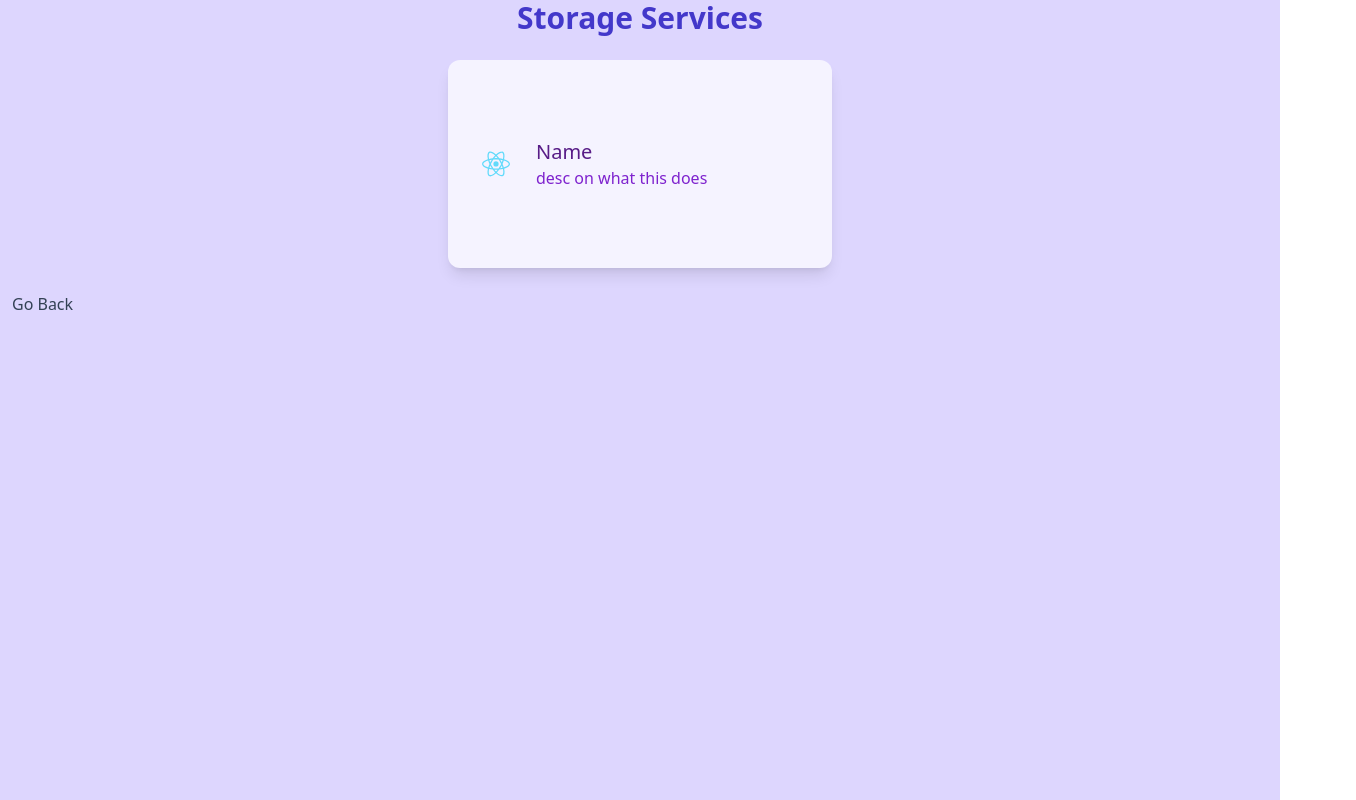
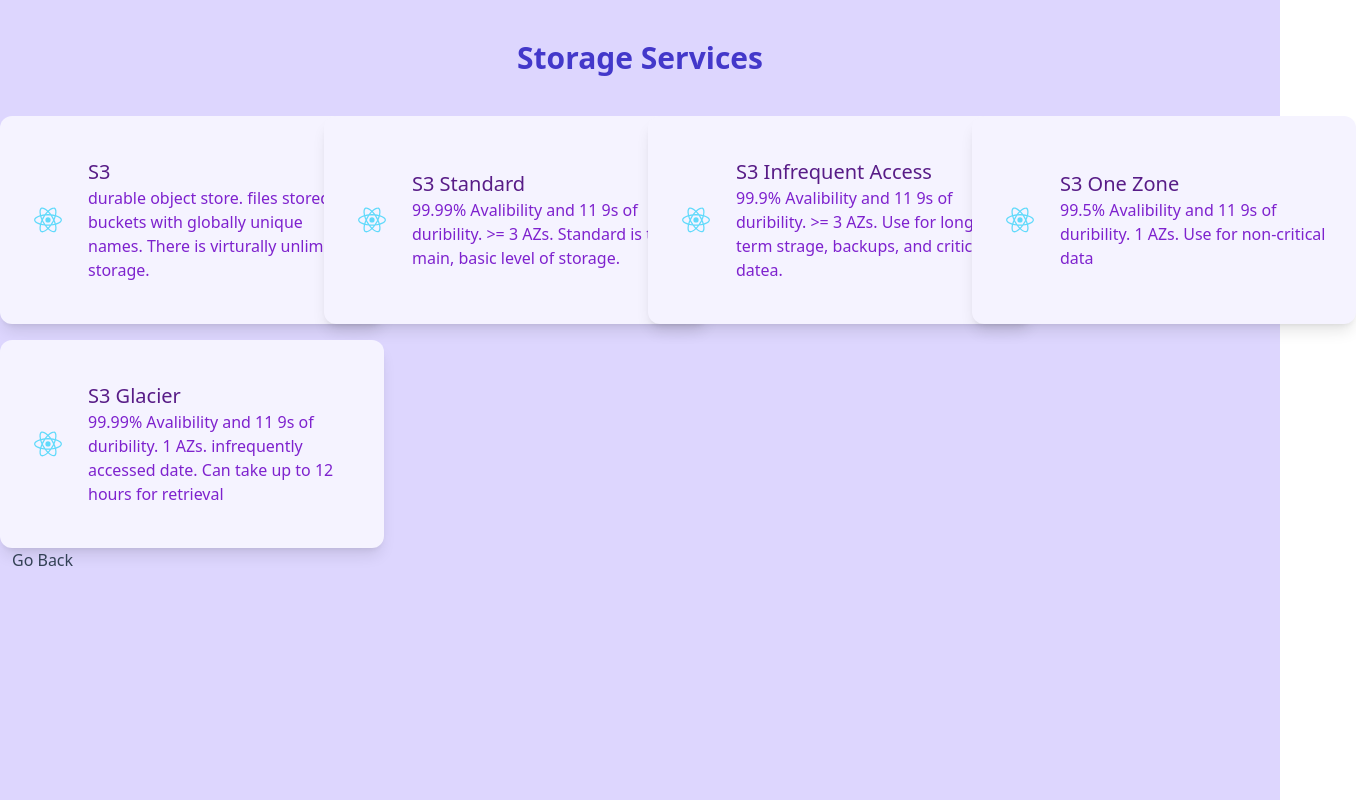
Before and after one commit to ChelseaMerrill/tailwind-practice, a React (Create React App) app: page /storage in a window 1280 px wide. Shown: the whole page, 1356 px wide, since content can reach past the window. Built offline with nearby package versions, Linux system fonts and the light colour scheme.

Commit message:
fixed column issue

```diff
--- a/src/pages/compute.js
+++ b/src/pages/compute.js
@@ -7,23 +7,6 @@ function Compute() {
        <h1 class="text-3xl font-bold text-center text-indigo-700">Compute Services</h1>
 
 
-       <div class="flex items-center">
-        {[
-            ['Name', 'desc on what this does'],
-
-        ].map(([name, desc]) => (
-            <div class="p-6 max-w-sm mx-auto bg-violet-50 rounded-xl shadow-lg flex items-center space-x-4 h-52 w-96 m-6">
-            <div class="shrink-0">
-              <img class="h-12 w-12" src={logo} alt="ChitChat Logo" />
-            </div>
-            <div>
-              <div class="text-xl font-medium text-purple-900">{name}</div>
-              <p class="text-purple-700">{desc}</p>
-            </div>
-          </div>
-        ))}
-       </div>
-
        <a href='/' className="rounded-lg px-3 py-2 text-slate-700 font-medium hover:bg-slate-100 hover:text-slate-900">Go Back</a>
 
       </div>
--- a/src/pages/database.js
+++ b/src/pages/database.js
@@ -6,24 +6,6 @@ function Database() {
 
        <h1 class="text-3xl font-bold text-center text-indigo-700">Database Services</h1>
 
-
-       <div class="flex items-center">
-        {[
-            ['Name', 'desc on what this does'],
-
-        ].map(([name, desc]) => (
-            <div class="p-6 max-w-sm mx-auto bg-violet-50 rounded-xl shadow-lg flex items-center space-x-4 h-52 w-96 m-6">
-            <div class="shrink-0">
-              <img class="h-12 w-12" src={logo} alt="ChitChat Logo" />
-            </div>
-            <div>
-              <div class="text-xl font-medium text-purple-900">{name}</div>
-              <p class="text-purple-700">{desc}</p>
-            </div>
-          </div>
-        ))}
-       </div>
-
        <a href='/' className="rounded-lg px-3 py-2 text-slate-700 font-medium hover:bg-slate-100 hover:text-slate-900">Go Back</a>
 
       </div>
--- a/src/pages/infrastructure.js
+++ b/src/pages/infrastructure.js
@@ -6,24 +6,6 @@ function Infrastructure() {
 
        <h1 class="text-3xl font-bold text-center text-indigo-700">AWS Global Infrastructure</h1>
 
-
-       <div class="flex items-center">
-        {[
-            ['Name', 'desc on what this does'],
-
-        ].map(([name, desc]) => (
-            <div class="p-6 max-w-sm mx-auto bg-violet-50 rounded-xl shadow-lg flex items-center space-x-4 h-52 w-96 m-6">
-            <div class="shrink-0">
-              <img class="h-12 w-12" src={logo} alt="ChitChat Logo" />
-            </div>
-            <div>
-              <div class="text-xl font-medium text-purple-900">{name}</div>
-              <p class="text-purple-700">{desc}</p>
-            </div>
-          </div>
-        ))}
-       </div>
-
        <a href='/' className="rounded-lg px-3 py-2 text-slate-700 font-medium hover:bg-slate-100 hover:text-slate-900">Go Back</a>
 
       </div>
--- a/src/pages/networking.js
+++ b/src/pages/networking.js
@@ -7,22 +7,6 @@ function Networking() {
        <h1 class="text-3xl font-bold text-center text-indigo-700">Networking Services</h1>
 
 
-       <div class="flex items-center">
-        {[
-            ['Name', 'desc on what this does'],
-
-        ].map(([name, desc]) => (
-            <div class="p-6 max-w-sm mx-auto bg-violet-50 rounded-xl shadow-lg flex items-center space-x-4 h-52 w-96 m-6">
-            <div class="shrink-0">
-              <img class="h-12 w-12" src={logo} alt="ChitChat Logo" />
-            </div>
-            <div>
-              <div class="text-xl font-medium text-purple-900">{name}</div>
-              <p class="text-purple-700">{desc}</p>
-            </div>
-          </div>
-        ))}
-       </div>
 
        <a href='/' className="rounded-lg px-3 py-2 text-slate-700 font-medium hover:bg-slate-100 hover:text-slate-900">Go Back</a>
 
--- a/src/pages/operations.js
+++ b/src/pages/operations.js
@@ -7,23 +7,6 @@ function Operations() {
        <h1 class="text-3xl font-bold text-center text-indigo-700">Operations</h1>
 
 
-       <div class="flex items-center">
-        {[
-            ['Name', 'desc on what this does'],
-
-        ].map(([name, desc]) => (
-            <div class="p-6 max-w-sm mx-auto bg-violet-50 rounded-xl shadow-lg flex items-center space-x-4 h-52 w-96 m-6">
-            <div class="shrink-0">
-              <img class="h-12 w-12" src={logo} alt="ChitChat Logo" />
-            </div>
-            <div>
-              <div class="text-xl font-medium text-purple-900">{name}</div>
-              <p class="text-purple-700">{desc}</p>
-            </div>
-          </div>
-        ))}
-       </div>
-
        <a href='/' className="rounded-lg px-3 py-2 text-slate-700 font-medium hover:bg-slate-100 hover:text-slate-900">Go Back</a>
 
       </div>
--- a/src/pages/security.js
+++ b/src/pages/security.js
@@ -7,22 +7,6 @@ function Security() {
        <h1 class="text-3xl font-bold text-center text-indigo-700">Security Services</h1>
 
 
-       <div class="flex items-center">
-        {[
-            ['Name', 'desc on what this does'],
-
-        ].map(([name, desc]) => (
-            <div class="p-6 max-w-sm mx-auto bg-violet-50 rounded-xl shadow-lg flex items-center space-x-4 h-52 w-96 m-6">
-            <div class="shrink-0">
-              <img class="h-12 w-12" src={logo} alt="ChitChat Logo" />
-            </div>
-            <div>
-              <div class="text-xl font-medium text-purple-900">{name}</div>
-              <p class="text-purple-700">{desc}</p>
-            </div>
-          </div>
-        ))}
-       </div>
 
        <a href='/' className="rounded-lg px-3 py-2 text-slate-700 font-medium hover:bg-slate-100 hover:text-slate-900">Go Back</a>
 
--- a/src/pages/services.js
+++ b/src/pages/services.js
@@ -7,22 +7,6 @@ function Services() {
        <h1 class="text-3xl font-bold text-center text-indigo-700">Application Services</h1>
 
 
-       <div class="flex items-center">
-        {[
-            ['Name', 'desc on what this does'],
-
-        ].map(([name, desc]) => (
-            <div class="p-6 max-w-sm mx-auto bg-violet-50 rounded-xl shadow-lg flex items-center space-x-4 h-52 w-96 m-6">
-            <div class="shrink-0">
-              <img class="h-12 w-12" src={logo} alt="ChitChat Logo" />
-            </div>
-            <div>
-              <div class="text-xl font-medium text-purple-900">{name}</div>
-              <p class="text-purple-700">{desc}</p>
-            </div>
-          </div>
-        ))}
-       </div>
 
        <a href='/' className="rounded-lg px-3 py-2 text-slate-700 font-medium hover:bg-slate-100 hover:text-slate-900">Go Back</a>
 
--- a/src/pages/storage.js
+++ b/src/pages/storage.js
@@ -3,18 +3,21 @@ import logo from '../logo.svg';
 function Storage() {
     return (
       <div class="app bg-violet-200">
+       <h1 class="text-3xl font-bold text-center text-indigo-700 mb-10 pt-10">Storage Services</h1>
 
-       <h1 class="text-3xl font-bold text-center text-indigo-700">Storage Services</h1>
+       <div class="grid grid-cols-4 gap-4 ">
+        {[
+            ['S3', 'durable object store. files stored in buckets with globally unique names.  There is virturally unlimited storage.'],
+            ['S3 Standard', '99.99% Avalibility and 11 9s of duribility. >= 3 AZs.  Standard is the main, basic level of storage.'],
+            ['S3 Infrequent Access', '99.9% Avalibility and 11 9s of duribility. >= 3 AZs.  Use for long-term strage, backups, and critical datea.'],
+            ['S3 One Zone', '99.5% Avalibility and 11 9s of duribility. 1 AZs.  Use for non-critical data'],
+            ['S3 Glacier', '99.99% Avalibility and 11 9s of duribility. 1 AZs.  infrequently accessed date. Can take up to 12 hours for retrieval'],
 
 
-       <div class="flex items-center">
-        {[
-            ['Name', 'desc on what this does'],
-
         ].map(([name, desc]) => (
-            <div class="p-6 max-w-sm mx-auto bg-violet-50 rounded-xl shadow-lg flex items-center space-x-4 h-52 w-96 m-6">
+            <div class="p-6 bg-violet-50 rounded-xl shadow-lg flex items-center space-x-4 h-52 w-96 m-auto">
             <div class="shrink-0">
-              <img class="h-12 w-12" src={logo} alt="ChitChat Logo" />
+              <img class="h-12 w-12" src={logo} alt="Logo" />
             </div>
             <div>
               <div class="text-xl font-medium text-purple-900">{name}</div>
```
